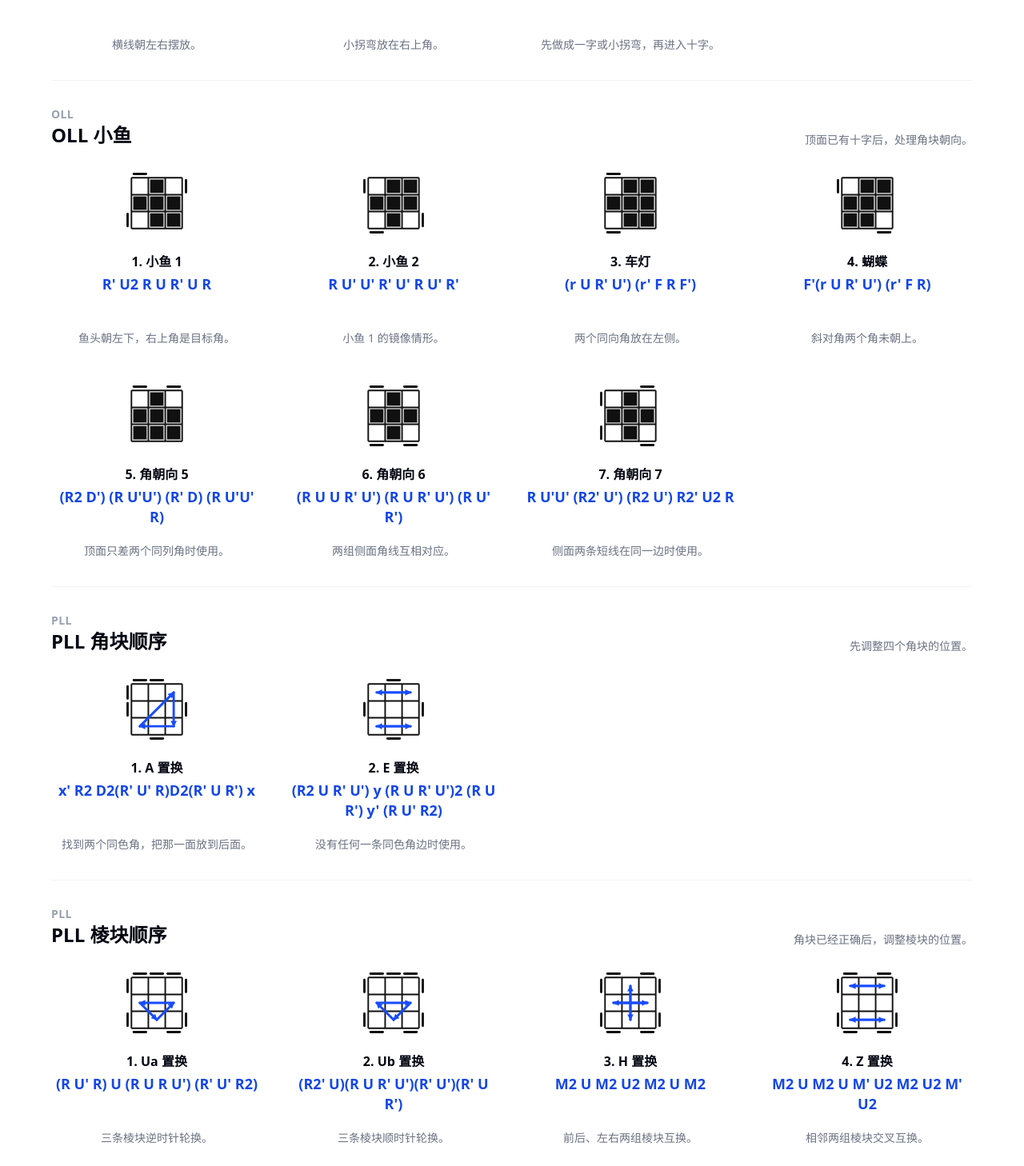
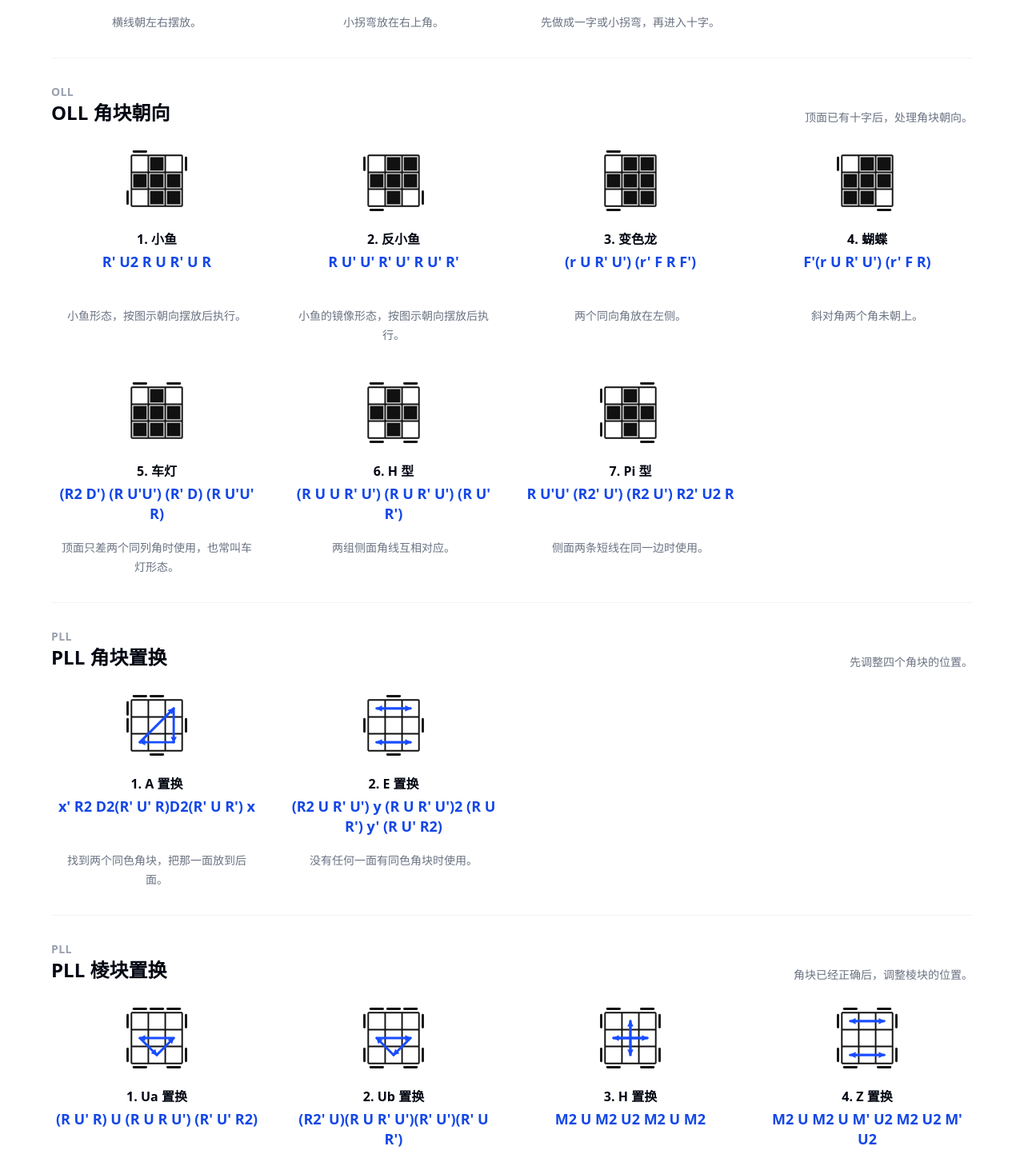
Before and after one commit to solidSpoon/cube, a React (Vite) app: page / in a window 1280 px wide. Shown: the part 470-1928 px from the top of the page at 80% size. Built offline with nearby package versions, Linux system fonts and the light colour scheme.

Commit message:
chore: refine algorithm labels

```diff
--- a/src/app/app.tsx
+++ b/src/app/app.tsx
@@ -16,8 +16,7 @@ function App() {
             简版 CFOP 公式列表
           </h1>
           <p className="mt-3 max-w-2xl text-base leading-7 text-gray-500">
-            一个方便自己继续补充的 OLL / PLL 公式收集页。每个 case
-            只维护图形参数和公式，图形统一由 React 组件渲染。
+            按二步 OLL 和二步 PLL 整理的常用公式，配合顶层示意图快速识别形态。
           </p>
         </header>
         <div className="divide-y divide-gray-100">
--- a/src/app/cases/oll.ts
+++ b/src/app/cases/oll.ts
@@ -2,12 +2,12 @@ import type { AlgorithmSection } from "./types";
 
 const ollSections: AlgorithmSection[] = [
   {
-    id: "oll-cross",
+    id: "oll-edge-orientation",
     title: "OLL 十字",
     description: "先把顶面黄色棱块翻好，得到十字。",
     cases: [
       {
-        id: "oll-line",
+        id: "oll-edge-line",
         name: "一字",
         algorithm: "F (R U R' U') F'",
         note: "横线朝左右摆放。",
@@ -26,7 +26,7 @@ const ollSections: AlgorithmSection[] = [
         },
       },
       {
-        id: "oll-l-shape",
+        id: "oll-edge-l-shape",
         name: "小拐弯",
         algorithm: "f (R U R' U') f'",
         note: "小拐弯放在右上角。",
@@ -45,7 +45,7 @@ const ollSections: AlgorithmSection[] = [
         },
       },
       {
-        id: "oll-dot",
+        id: "oll-edge-dot",
         name: "点",
         algorithm: "F (R U R' U') F' f (R U R' U') f'",
         note: "先做成一字或小拐弯，再进入十字。",
@@ -66,15 +66,15 @@ const ollSections: AlgorithmSection[] = [
     ],
   },
   {
-    id: "oll-corners",
-    title: "OLL 小鱼",
+    id: "oll-corner-orientation",
+    title: "OLL 角块朝向",
     description: "顶面已有十字后，处理角块朝向。",
     cases: [
       {
-        id: "oll-sune",
-        name: "小鱼 1",
+        id: "oll-corner-sune",
+        name: "小鱼",
         algorithm: "R' U2 R U R' U R",
-        note: "鱼头朝左下，右上角是目标角。",
+        note: "小鱼形态，按图示朝向摆放后执行。",
         diagram: {
           sideStickers: [
             { side: "top", index: 0 },
@@ -95,10 +95,10 @@ const ollSections: AlgorithmSection[] = [
         },
       },
       {
-        id: "oll-anti-sune",
-        name: "小鱼 2",
+        id: "oll-corner-anti-sune",
+        name: "反小鱼",
         algorithm: "R U' U' R' U' R U' R'",
-        note: "小鱼 1 的镜像情形。",
+        note: "小鱼的镜像形态，按图示朝向摆放后执行。",
         diagram: {
           sideStickers: [
             { side: "left", index: 0 },
@@ -119,8 +119,8 @@ const ollSections: AlgorithmSection[] = [
         },
       },
       {
-        id: "oll-headlights",
-        name: "车灯",
+        id: "oll-corner-chameleon",
+        name: "变色龙",
         algorithm: "(r U R' U') (r' F R F')",
         note: "两个同向角放在左侧。",
         diagram: {
@@ -142,7 +142,7 @@ const ollSections: AlgorithmSection[] = [
         },
       },
       {
-        id: "oll-bowtie",
+        id: "oll-corner-bowtie",
         name: "蝴蝶",
         algorithm: "F'(r U R' U') (r' F R)",
         note: "斜对角两个角未朝上。",
@@ -165,10 +165,10 @@ const ollSections: AlgorithmSection[] = [
         },
       },
       {
-        id: "oll-corners-5",
-        name: "角朝向 5",
+        id: "oll-corner-headlights",
+        name: "车灯",
         algorithm: "(R2 D') (R U'U') (R' D) (R U'U' R)",
-        note: "顶面只差两个同列角时使用。",
+        note: "顶面只差两个同列角时使用，也常叫车灯形态。",
         diagram: {
           sideStickers: [
             { side: "top", index: 0 },
@@ -188,8 +188,8 @@ const ollSections: AlgorithmSection[] = [
         },
       },
       {
-        id: "oll-corners-6",
-        name: "角朝向 6",
+        id: "oll-corner-h",
+        name: "H 型",
         algorithm: "(R U U R' U') (R U R' U') (R U' R')",
         note: "两组侧面角线互相对应。",
         diagram: {
@@ -213,8 +213,8 @@ const ollSections: AlgorithmSection[] = [
         },
       },
       {
-        id: "oll-corners-7",
-        name: "角朝向 7",
+        id: "oll-corner-pi",
+        name: "Pi 型",
         algorithm: "R U'U' (R2' U') (R2 U') R2' U2 R",
         note: "侧面两条短线在同一边时使用。",
         diagram: {
--- a/src/app/cases/pll.ts
+++ b/src/app/cases/pll.ts
@@ -2,15 +2,15 @@ import type { AlgorithmSection } from "./types";
 
 const pllSections: AlgorithmSection[] = [
   {
-    id: "pll-corners",
-    title: "PLL 角块顺序",
+    id: "pll-corner-permutation",
+    title: "PLL 角块置换",
     description: "先调整四个角块的位置。",
     cases: [
       {
-        id: "pll-aa",
+        id: "pll-a-perm",
         name: "A 置换",
         algorithm: "x' R2 D2(R' U' R)D2(R' U R') x",
-        note: "找到两个同色角，把那一面放到后面。",
+        note: "找到两个同色角块，把那一面放到后面。",
         diagram: {
           sideStickers: [
             { side: "top", index: 0 },
@@ -51,7 +51,7 @@ const pllSections: AlgorithmSection[] = [
         id: "pll-e",
         name: "E 置换",
         algorithm: "(R2 U R' U') y (R U R' U')2 (R U R') y' (R U' R2)",
-        note: "没有任何一条同色角边时使用。",
+        note: "没有任何一面有同色角块时使用。",
         diagram: {
           sideStickers: [
             { side: "top", index: 1 },
@@ -93,8 +93,8 @@ const pllSections: AlgorithmSection[] = [
     ],
   },
   {
-    id: "pll-edges",
-    title: "PLL 棱块顺序",
+    id: "pll-edge-permutation",
+    title: "PLL 棱块置换",
     description: "角块已经正确后，调整棱块的位置。",
     cases: [
       {
```
